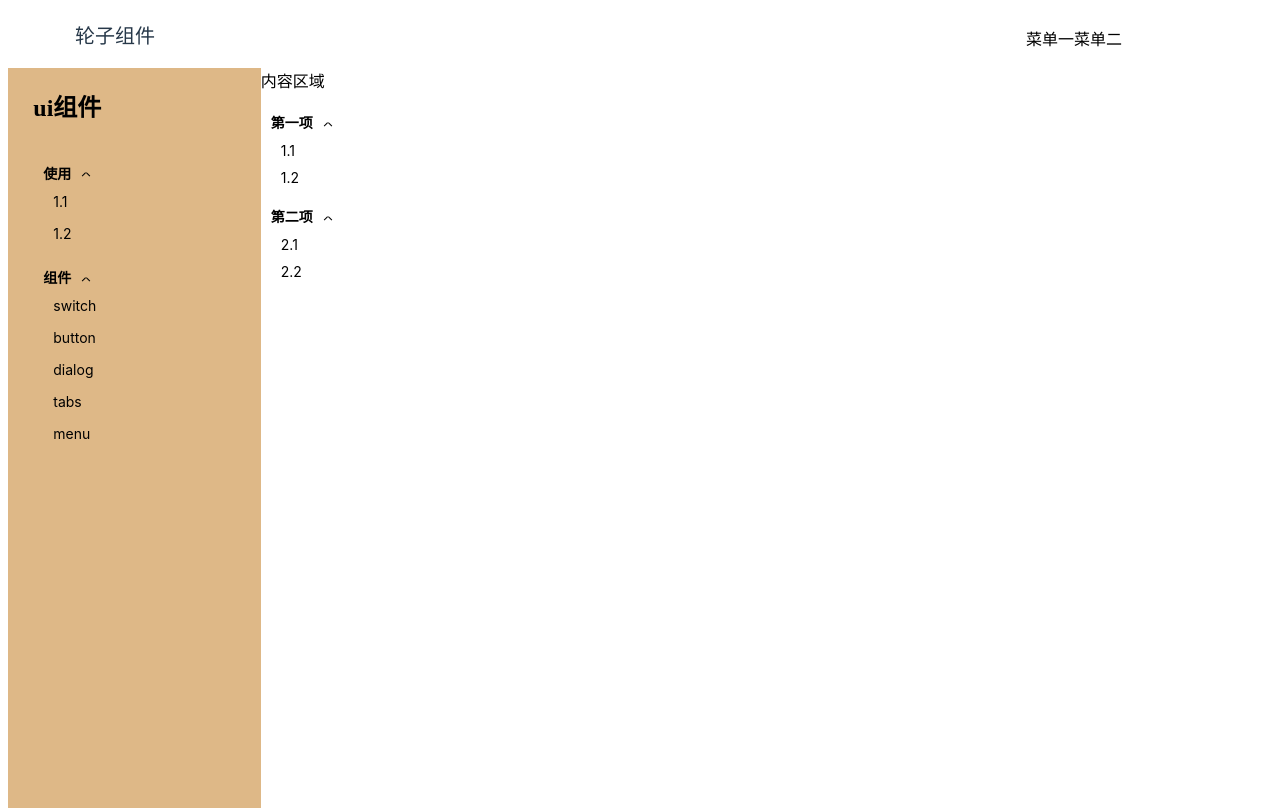
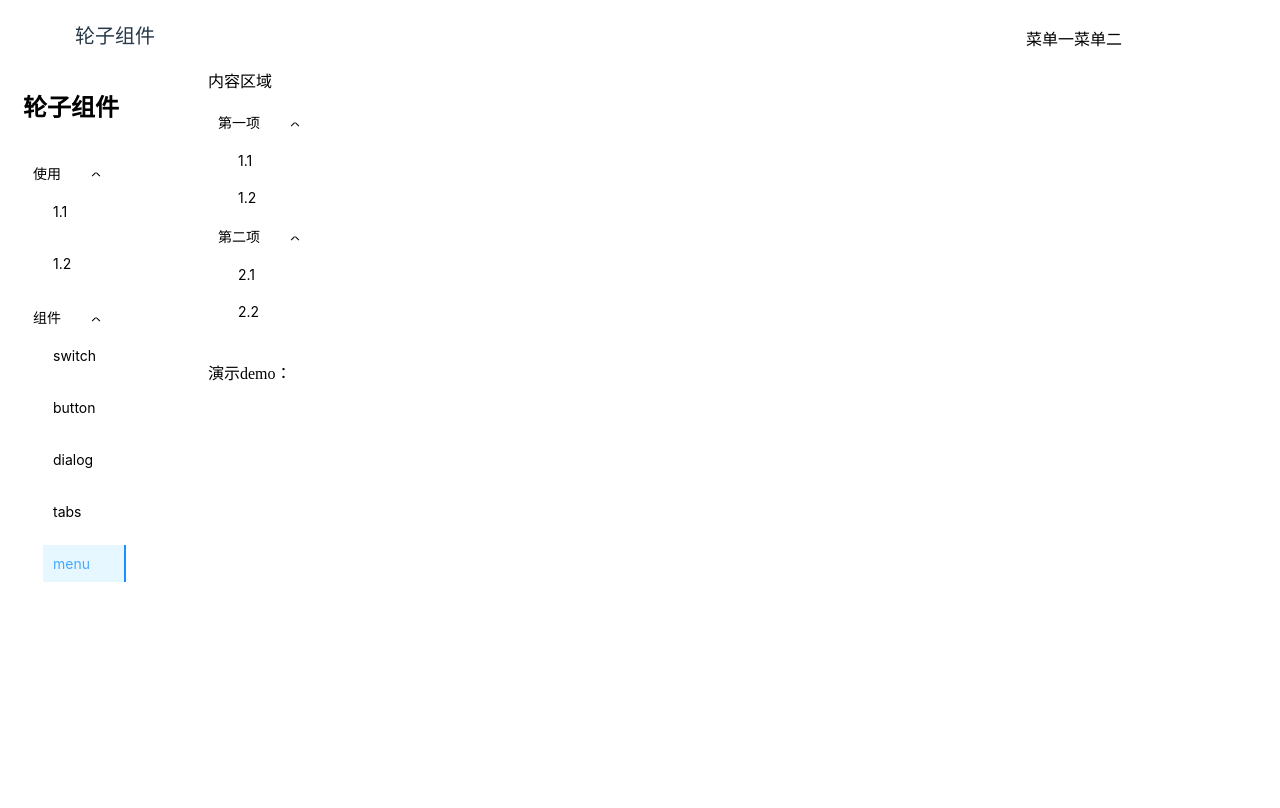
Before and after one commit to HW0001/Vue3-ui, a Vue app: page /menu in a window 1280 px wide. Built offline with nearby package versions, Linux system fonts and the light colour scheme.

Commit message:
完善menu组件

```diff
--- a/src/components/AsideList.vue
+++ b/src/components/AsideList.vue
@@ -1,6 +1,6 @@
 <template>
 <div class="asidecontent">
-    <h2>ui组件</h2>
+    <h2>轮子组件</h2>
     <g-menu>
         <g-menu-group-item>
             <template v-slot:title> <span>使用</span> </template>
--- /dev/null
+++ b/src/components/GMenuView/GMenuContentDemo1.vue
@@ -0,0 +1,5 @@
+<template>
+<div>
+    我是演示的demo1
+</div>
+</template>
--- /dev/null
+++ b/src/components/GMenuView/GMenuContentDemo2.vue
@@ -0,0 +1,5 @@
+<template>
+<div>
+    我是演示的demo2
+</div>
+</template>
--- /dev/null
+++ b/src/components/GMenuView/GMenuContentDemo3.vue
@@ -0,0 +1,5 @@
+<template>
+<div>
+    我是演示的demo3
+</div>
+</template>
--- /dev/null
+++ b/src/components/GMenuView/GMenuContentDemo4.vue
@@ -0,0 +1,5 @@
+<template>
+<div>
+    我是演示的demo4
+</div>
+</template>
--- a/src/components/MenuDemo.vue
+++ b/src/components/MenuDemo.vue
@@ -3,15 +3,19 @@
     <g-menu>
         <g-menu-group-item>
             <template v-slot:title> <span>第一项</span> </template>
-            <g-menu-item to="1">1.1</g-menu-item>
-            <g-menu-item to="2">1.2</g-menu-item>
+            <g-menu-item to="menudame1">1.1</g-menu-item>
+            <g-menu-item to="menudame2">1.2</g-menu-item>
         </g-menu-group-item>
         <g-menu-group-item>
             <template v-slot:title> <span>第二项</span></template>
-            <g-menu-item>2.1</g-menu-item>
-            <g-menu-item>2.2</g-menu-item>
+            <g-menu-item to="menudame3">2.1</g-menu-item>
+            <g-menu-item to="menudame4">2.2</g-menu-item>
         </g-menu-group-item>
     </g-menu>
+</div>
+<div>
+    演示demo：
+    <router-view />
 </div>
 </template>
 
--- a/src/lib/GMenu.vue
+++ b/src/lib/GMenu.vue
@@ -5,10 +5,13 @@
 </template>
 
 <script lang="ts">
+import {
+    ref
+} from 'vue'
 export default {
     setup(props, context) {
         const firsteles = context.slots.default()
-        console.log(firsteles)
+        const selectItem = ref(null)
         return {
             firsteles
         }
--- a/src/lib/GMenuGroupItem.vue
+++ b/src/lib/GMenuGroupItem.vue
@@ -5,7 +5,7 @@
     </div>
     <span class="golu-menu-shrink" :class="{angle:!shrink}"></span>
 </div>
-<ol class="golu-menu-group-ol" :class="{golumenuhide:shrink}" ref='menuol'>
+<ol class="golu-menu-group-ol" :class="{golumenuhide:shrink}">
     <slot />
 </ol>
 </template>
@@ -17,11 +17,8 @@ import {
 export default {
     setup() {
         const shrink = ref(false)
-        const menuol = ref(null)
-
         return {
-            shrink,
-            menuol
+            shrink
         }
     }
 }
@@ -30,13 +27,13 @@ export default {
 <style lang="scss">
 .golu-menu-group {
     font-size: 14px;
-    font-weight: 600;
+    font-weight: 500;
     margin-bottom: 10px;
 
     .golu-menu-group-title {
         display: inline-block;
         vertical-align: middle;
-        margin-right: 10px;
+        margin-right: 30px;
         cursor: pointer;
     }
 
@@ -74,6 +71,7 @@ export default {
     display: inline-block;
     margin-bottom: 10px;
     margin-left: 10px;
+    width: 100%;
     transition: all 1s ease-out;
 
     &.golumenuhide {
--- a/src/lib/GMenuItem.vue
+++ b/src/lib/GMenuItem.vue
@@ -1,5 +1,5 @@
 <template>
-<li class="golu-menu-item-li" @click="liclick">
+<li class="golu-menu-item-li" :class="{selected}">
     <a :href="to">
         <slot />
     </a>
@@ -7,15 +7,14 @@
 </template>
 
 <script lang="ts">
+import router from '../router'
 export default {
     setup(props, context) {
         const to = context.attrs.to
-        const liclick = () => {
-            console.log(context.attrs)
-        }
+        const selected = router.currentRoute.value.matched.some(e => e.path.substring(1) === to)
         return {
-            liclick,
-            to
+            to,
+            selected
         }
     }
 }
@@ -23,9 +22,22 @@ export default {
 
 <style lang="scss">
 .golu-menu-item-li {
-    margin-bottom: 10px;
+    padding: 10px 20px 10px 10px;
     font-size: 14px;
     font-weight: 400;
-    cursor: pointer;
+    width: 100%;
+
+    &.selected {
+        background-color: rgb(230, 247, 255);
+        border-right: 2px solid rgb(24, 144, 255);
+
+        a {
+            color: rgb(71, 168, 255);
+        }
+    }
+
+    a {
+        cursor: pointer;
+    }
 }
 </style>
--- a/src/views/Doc.vue
+++ b/src/views/Doc.vue
@@ -12,13 +12,17 @@
     </div>
 </div>
 </template>
+
 <script lang="ts">
-import { inject, Ref } from "vue";
+import {
+    inject,
+    Ref
+} from "vue";
 import TopNav from "../components/TopNav.vue";
 import AsideList from "../components/AsideList.vue";
 export default {
     setup() {
-    const asidevisib = inject<Ref<boolean>>("asidevis");
+        const asidevisib = inject < Ref < boolean >> ("asidevis");
         return {
             asidevisib,
         };
@@ -29,18 +33,22 @@ export default {
     },
 };
 </script>
+
 <style lang="scss" scoped>
 .doc {
     height: calc(100vh - 60px);
+
     .content {
         display: flex;
         height: 100%;
+
         .asidediv {
-      width: 20%;
-      background-color: burlywood;
+            width: 150px;
         }
+
         .maindiv {
-      width: 80%;
+            padding-left: 50px;
+            min-width: 50%;
         }
     }
 }
```
Also changed, not shown: src/router.ts (+13 -2 lines). Lines whose indentation alone changed are shown as unchanged.
